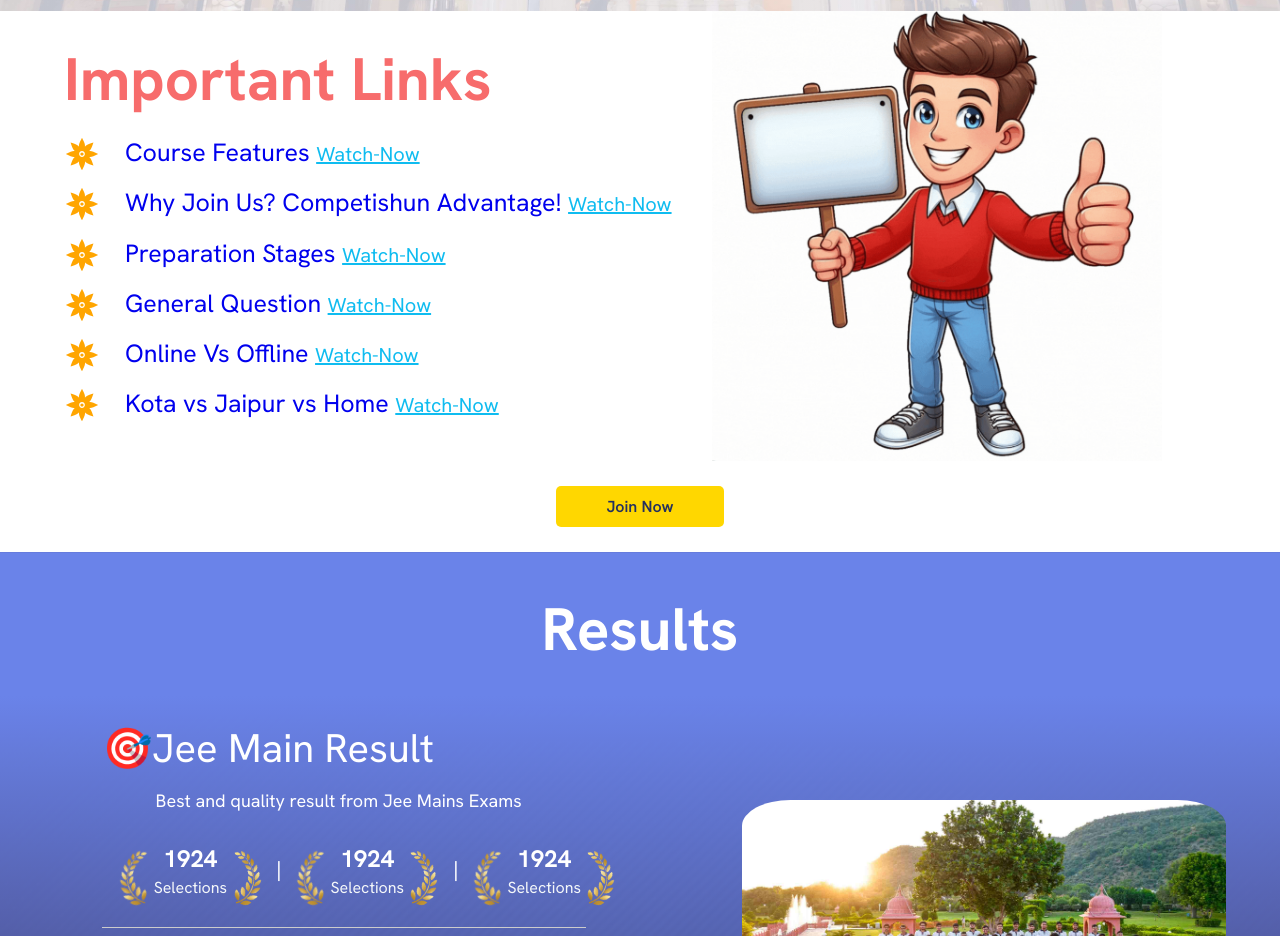
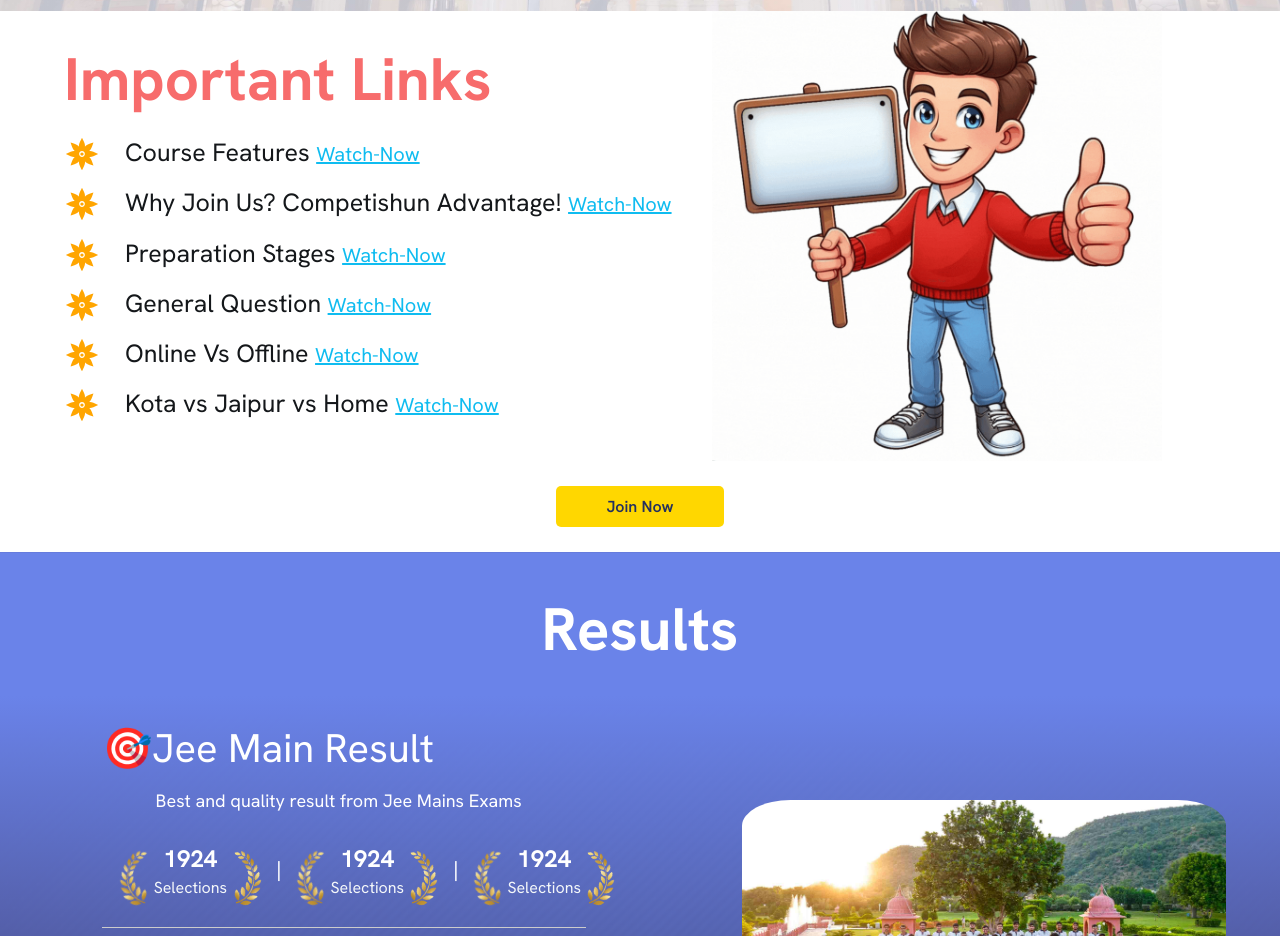
Before and after one commit to Shankar-001/Competishun, a React (Vite) app: page /enroll-now in a window 1280 px wide. Shown: the part 2260-3196 px from the top of the page. Built offline with nearby package versions, Linux system fonts and the light colour scheme; no server answers.

Commit message:
changes in whyCompetishun

```diff
--- a/src/components/LandingComponent/LandingWhyCompethisun.jsx
+++ b/src/components/LandingComponent/LandingWhyCompethisun.jsx
@@ -18,12 +18,12 @@
               <GiFlowerStar color="orange" className="check" />
             </div>
             <div className="info">
-              <a
+
+                <p>Course Features <a
                 href="https://youtu.be/l2tLkv_t15k?feature=shared"
                 target="_blank"
-              >
-                <p>Course Features <span>Watch-Now</span></p>
-              </a>
+              ><span>Watch-Now</span> </a></p>
+
             </div>
             {/* <div className="info">
               <a
@@ -40,12 +40,12 @@
               <GiFlowerStar color="orange" className="check" />
             </div>
             <div className="info">
-              <a
+
+                <p>Why Join Us? Competishun Advantage!  <a
                 href="https://youtu.be/06dJv3gJX88?feature=shared"
                 target="_blank"
-              >
-                <p>Why Join Us? Competishun Advantage! <span>Watch-Now</span></p>
-              </a>
+              > <span>Watch-Now</span> </a></p>
+
             </div>
           </div>
 
@@ -54,12 +54,12 @@
               <GiFlowerStar color="orange" className="check" />
             </div>
             <div className="info">
-              <a
+
+                <p>Preparation Stages  <a
                 href="https://youtu.be/iR5ZCto7Td4?feature=shared"
                 target="_blank"
-              >
-                <p>Preparation Stages <span>Watch-Now</span></p>
-              </a>
+              ><span>Watch-Now</span></a></p>
+
             </div>
           </div>
 
@@ -68,12 +68,12 @@
               <GiFlowerStar color="orange" className="check" />
             </div>
             <div className="info">
-              <a
+
+                <p>General Question <a
                 href="https://youtu.be/50hiqJY_8h0?feature=shared"
                 target="_blank"
-              >
-                <p>General Question <span>Watch-Now</span></p>
-              </a>
+              ><span>Watch-Now</span> </a></p>
+
             </div>
           </div>
 
@@ -82,12 +82,12 @@
               <GiFlowerStar color="orange" className="check" />
             </div>
             <div className="info">
-              <a
+
+                <p>Online Vs Offline <a
                 href="https://youtu.be/JKg9Ked2aIk?feature=shared"
                 target="_blank"
-              >
-                <p>Online Vs Offline <span>Watch-Now</span></p>
-              </a>
+              ><span>Watch-Now</span></a></p>
+
             </div>
           </div>
 
@@ -96,12 +96,12 @@
               <GiFlowerStar color="orange" className="check" />
             </div>
             <div className="info">
-              <a
+
+                <p>Kota vs Jaipur vs Home   <a
                 href="https://youtu.be/qjr3_qtdWFg?feature=shared"
                 target="_blank"
-              >
-                <p>Kota vs Jaipur vs Home <span>Watch-Now</span></p>
-              </a>
+              ><span>Watch-Now</span></a></p>
+
             </div>
           </div>
         </div>
```
